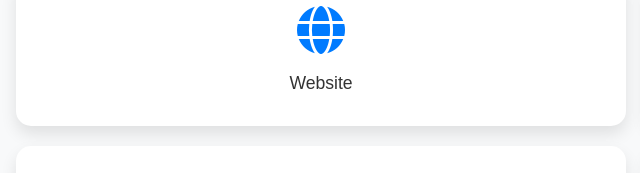
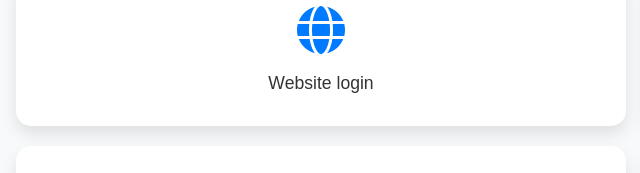
Before and after one commit to yuusuke1101/Aplikasi, a plain HTML site: page index.html in a window 1280 px wide. Shown: the part 250-423 px from the top of the page, 4-644 px from the left. Drawn offline with nearby package versions, Linux system fonts and the light colour scheme.

Commit message:
Update index.html

```diff
--- a/index.html
+++ b/index.html
@@ -195,7 +195,7 @@
             <li>
                 <a href="https://langitindoniaga.co.id" target="_blank">
                     <i class="fas fa-globe"></i>
-                    <span>Website</span>
+                    <span>Website login</span>
                 </a>
             </li>
             <li>
```
